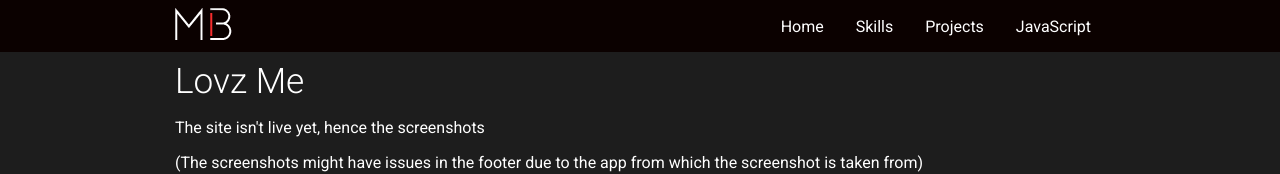
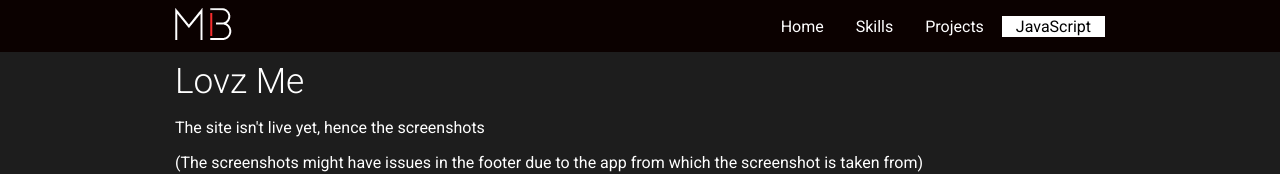
Before and after one commit to MalikaBanga/malikabanga.github.io, a plain HTML site: page projects/lovz-me/index.html in a window 1280 px wide. Shown: the top 174 px of the page. Drawn offline with nearby package versions, Linux system fonts and the light colour scheme.

Commit message:
added btn class in menu for project pages

```diff
--- a/projects/lovz-me/index.html
+++ b/projects/lovz-me/index.html
@@ -30,7 +30,7 @@
                             <li id="menu-item-309" class="menu-item menu-item-type-custom menu-item-object-custom"><a href="https://malikabanga.github.io/#main-banner"><span data-hover="Home" class="menu-item-name">Home</span></a></li>
                             <li id="menu-item-310" class="menu-item menu-item-type-custom menu-item-object-custom"><a href="https://malikabanga.github.io/#skills"><span data-hover="Skills" class="menu-item-name">Skills</span></a></li>
                             <li id="menu-item-311" class="menu-item menu-item-type-custom menu-item-object-custom"><a href="https://malikabanga.github.io/#all-projects"><span data-hover="Projects" class="menu-item-name">Projects</span></a></li>
-                            <li id="menu-item-312" class="menu-item menu-item-type-custom menu-item-object-custom"><a href="https://malikabanga.github.io/#work"><span data-hover="JavaScript" class="menu-item-name">JavaScript</span></a></li>
+                            <li id="menu-item-312" class="menu-item menu-item-type-custom menu-item-object-custom"><a href="https://malikabanga.github.io/#work" class="btn-white"><span data-hover="JavaScript" class="menu-item-name">JavaScript</span></a></li>
                         </ul>
                     </div>
                 </nav>
```
Also changed, not shown: projects/maple/index.html (+1 -1 lines), projects/studio-city/index.html (+1 -1 lines).
